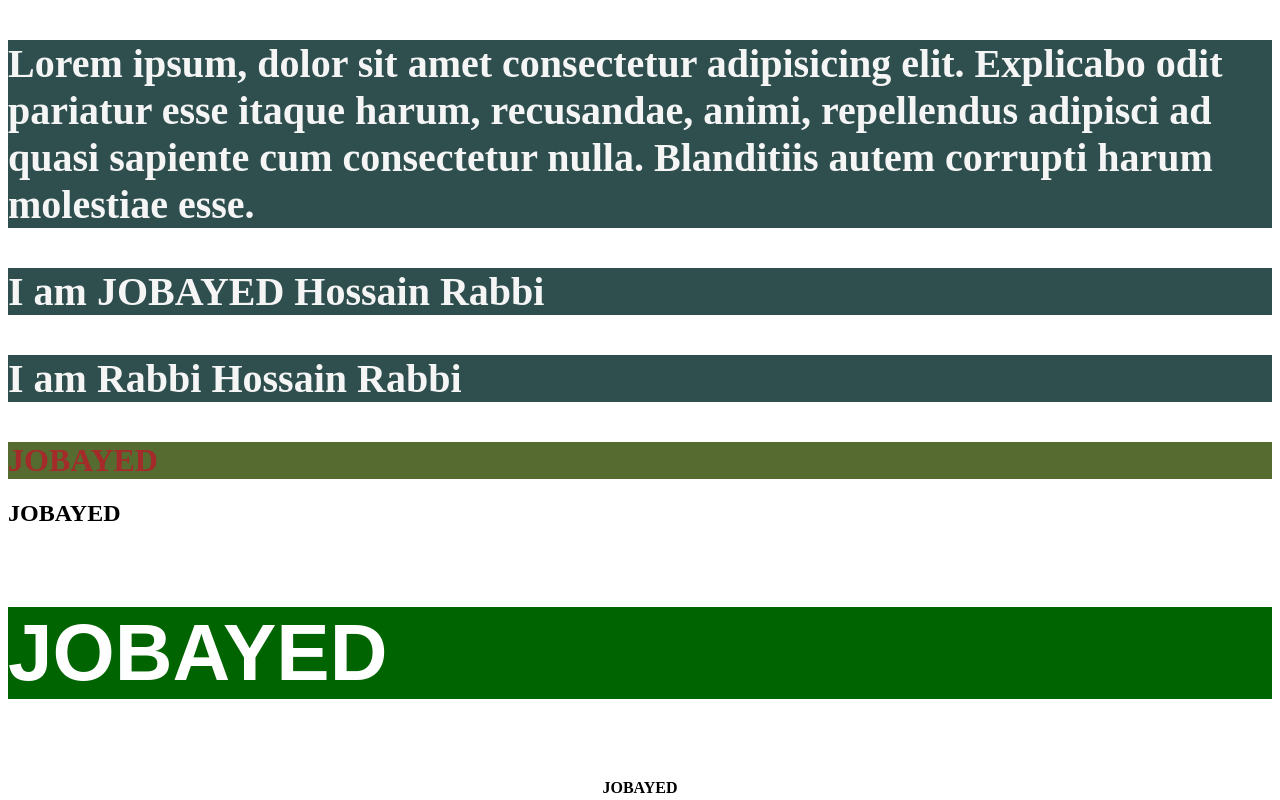
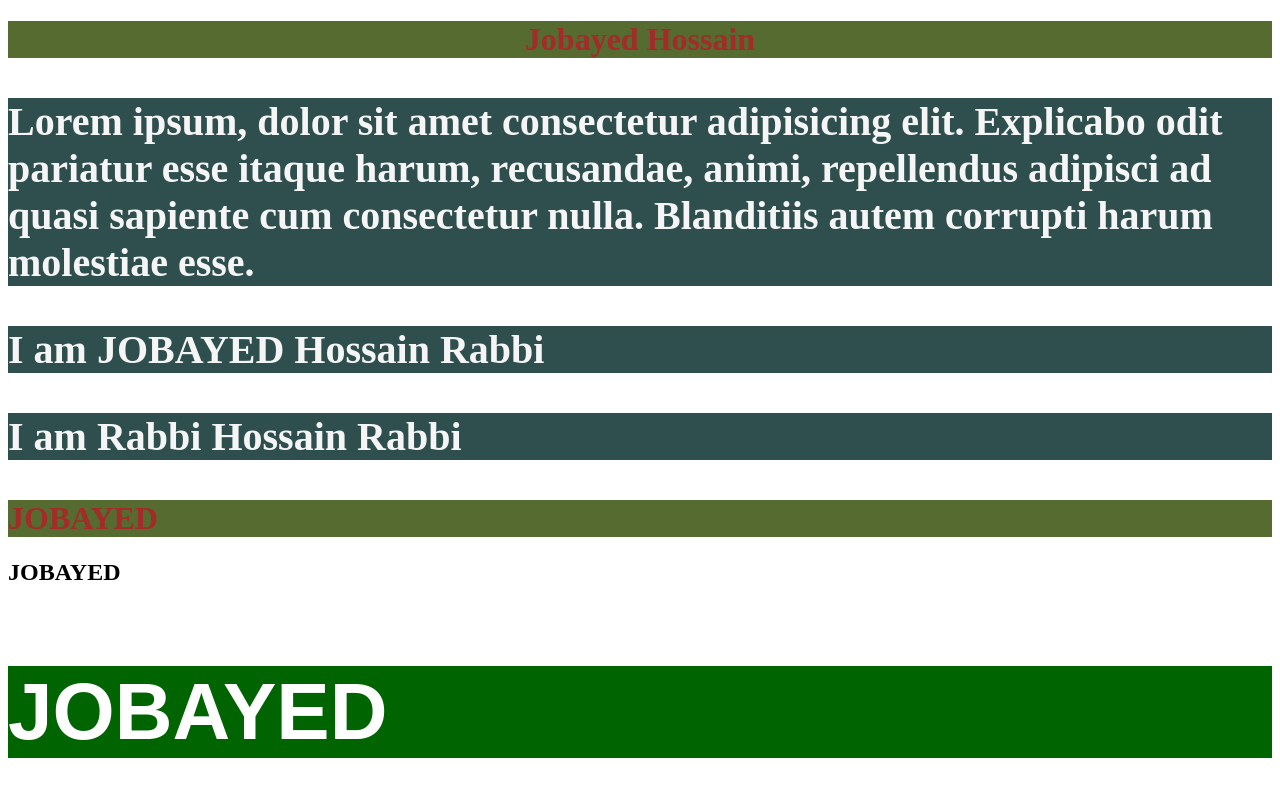
Before and after one commit to jobayed80/milestone1, a plain HTML site: page index.html in a window 1280 px wide. Shown: the top 800 px of the page. Drawn offline with Linux system fonts and the light colour scheme.

Commit message:
New Modified in Web

```diff
--- a/index.html
+++ b/index.html
@@ -11,7 +11,7 @@
 </head>
 <body>
 
-
+    <h1 style="text-align: center;">Jobayed Hossain</h1>
     <!-- Paragraph -->
     <p> Lorem ipsum, dolor sit amet consectetur adipisicing elit. Explicabo odit pariatur esse itaque harum, recusandae, animi, repellendus adipisci ad quasi sapiente cum consectetur nulla. Blanditiis autem corrupti harum molestiae esse.</p>
 
```
